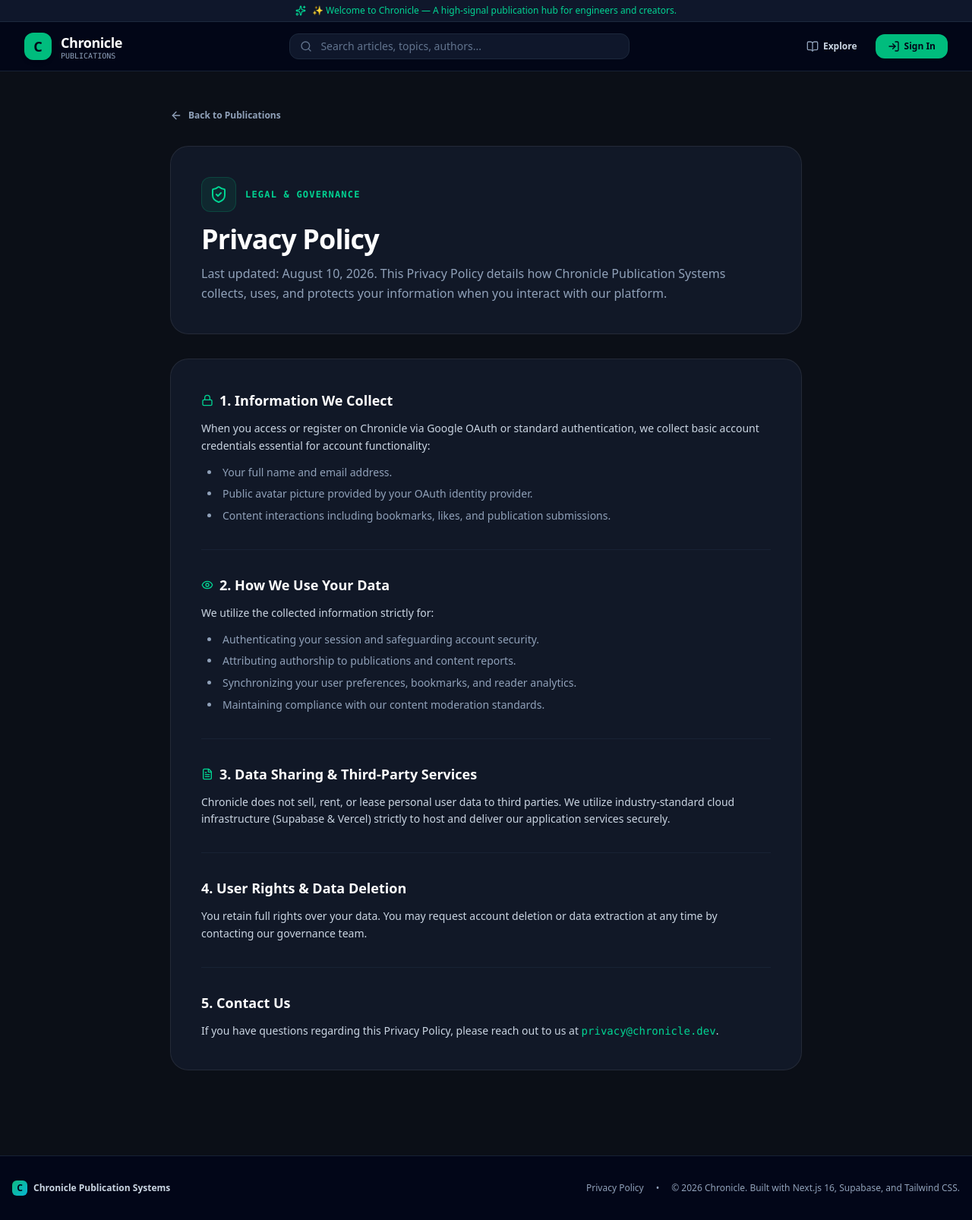
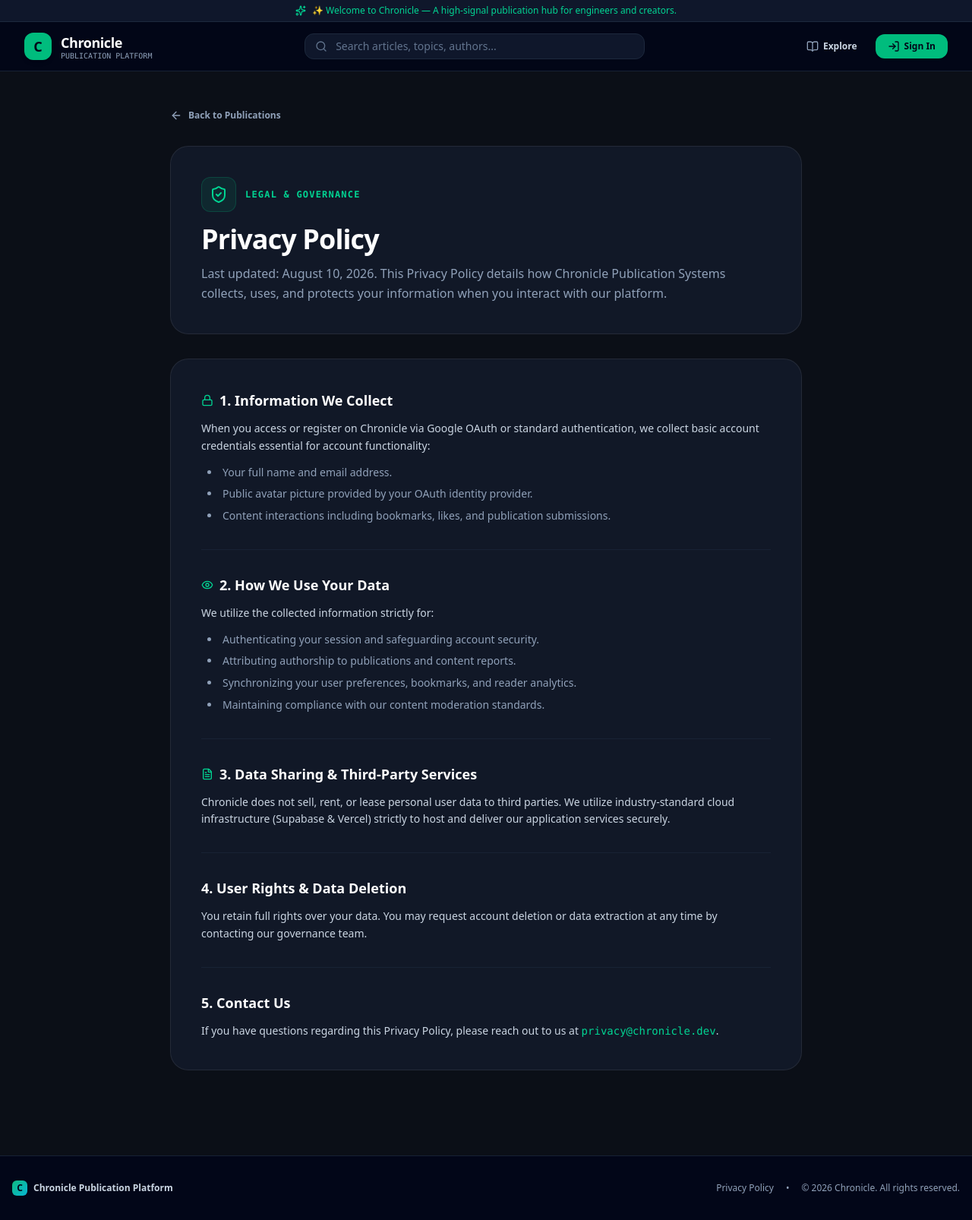
Before and after one commit to anubhavnepal/blogging-platform, a Next.js app: page /privacy in a window 1280 px wide. Shown: the whole page at 76% size. Built offline with nearby package versions, Linux system fonts and the light colour scheme; no server answers; the database is empty.

Commit message:
feat: add Google Search Console verification meta tag and clean brand identity

```diff
--- a/app/layout.tsx
+++ b/app/layout.tsx
@@ -5,7 +5,10 @@ import { AuthorApplicationModal } from '@/components/auth/AuthorApplicationModal
 
 export const metadata: Metadata = {
   title: 'Chronicle — Modern Multi-Author Publication Platform',
-  description: 'A sleek, high-craft developer publishing platform built with Next.js 16 and Supabase.',
+  description: 'Chronicle is an open digital publishing and blogging platform built for software engineers, designers, and technical creators.',
+  verification: {
+    google: 'FvcKBOYw2eTGOkxdA8PApmI1MeJBGf-4AVOtjHu7Tek',
+  },
 }
 
 export default function RootLayout({
--- a/app/page.tsx
+++ b/app/page.tsx
@@ -22,12 +22,12 @@ export default function HomePage() {
         <div className="max-w-7xl mx-auto flex flex-col sm:flex-row items-center justify-between gap-4">
           <div className="flex items-center gap-2">
             <div className="w-5 h-5 rounded-md gradient-accent flex items-center justify-center text-slate-950 font-bold text-xs">C</div>
-            <span className="font-bold text-slate-300">Chronicle Publication Systems</span>
+            <span className="font-bold text-slate-300">Chronicle Publication Platform</span>
           </div>
           <div className="flex items-center gap-4 text-slate-400">
             <a href="/privacy" className="hover:text-emerald-400 transition-colors font-medium">Privacy Policy</a>
             <span>•</span>
-            <p>© 2026 Chronicle. Built with Next.js 16, Supabase, and Tailwind CSS.</p>
+            <p>© {new Date().getFullYear()} Chronicle. All rights reserved.</p>
           </div>
         </div>
       </footer>
--- a/app/privacy/page.tsx
+++ b/app/privacy/page.tsx
@@ -117,12 +117,12 @@ export default function PrivacyPolicyPage() {
         <div className="max-w-7xl mx-auto flex flex-col sm:flex-row items-center justify-between gap-4">
           <div className="flex items-center gap-2">
             <div className="w-5 h-5 rounded-md gradient-accent flex items-center justify-center text-slate-950 font-bold text-xs">C</div>
-            <span className="font-bold text-slate-300">Chronicle Publication Systems</span>
+            <span className="font-bold text-slate-300">Chronicle Publication Platform</span>
           </div>
           <div className="flex items-center gap-4 text-slate-400">
-            <Link href="/privacy" className="hover:text-emerald-400 transition-colors">Privacy Policy</Link>
+            <Link href="/privacy" className="hover:text-emerald-400 transition-colors font-medium">Privacy Policy</Link>
             <span>•</span>
-            <p>© 2026 Chronicle. Built with Next.js 16, Supabase, and Tailwind CSS.</p>
+            <p>© {new Date().getFullYear()} Chronicle. All rights reserved.</p>
           </div>
         </div>
       </footer>
--- a/components/layout/Navbar.tsx
+++ b/components/layout/Navbar.tsx
@@ -38,10 +38,10 @@ export function Navbar() {
           </div>
           <div className="flex flex-col">
             <span className="text-lg font-bold text-white tracking-tight group-hover:text-emerald-400 transition">
-              {siteConfig.siteName}
+              Chronicle
             </span>
             <span className="text-[10px] text-slate-400 font-mono -mt-1 hidden sm:inline-block">
-              PUBLICATIONS
+              PUBLICATION PLATFORM
             </span>
           </div>
         </Link>
```
